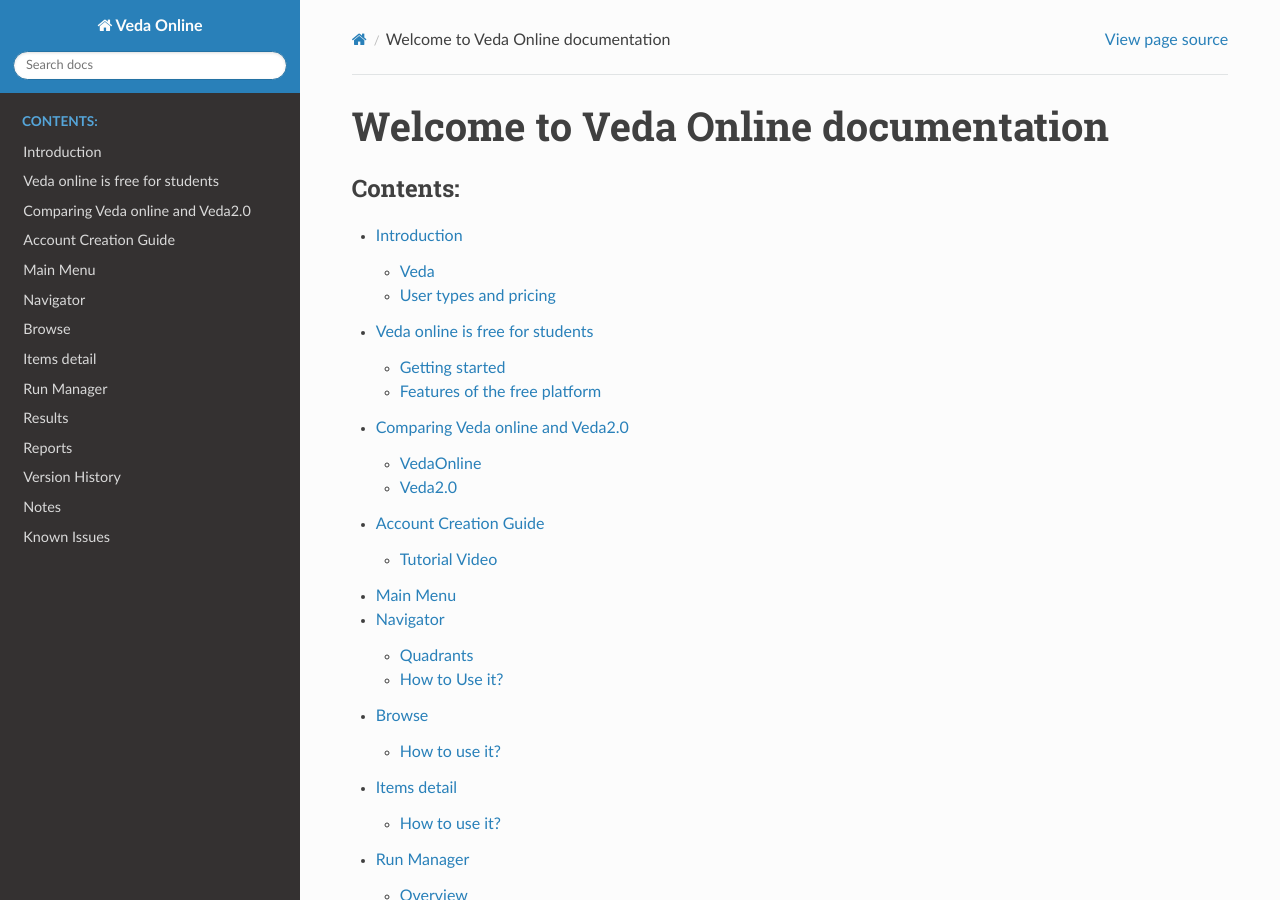
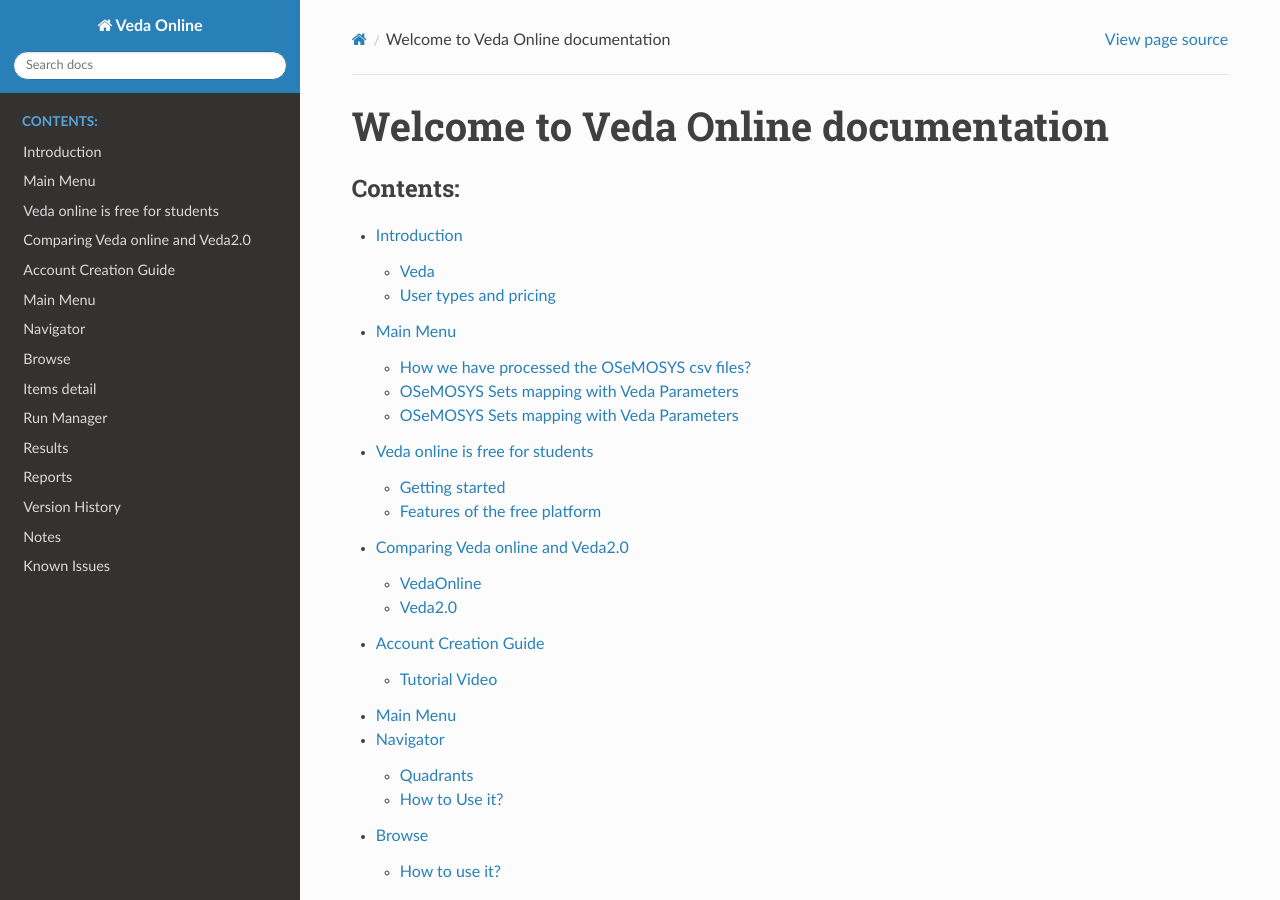
Before and after one commit to kanors-emr/VedaOnline-documentation, a Sphinx documentation site: the page built from source/index.rst, in a window 1280 px wide and 900 px high. Built offline with Sphinx 7.4.7 and the Read the Docs theme 3.1.0, drawn with Linux system fonts in a browser that asks for light colours.

Commit message:
OSeMOSYS introduction

```diff
--- a/source/index.rst
+++ b/source/index.rst
@@ -11,6 +11,7 @@ Welcome to Veda Online documentation
    :caption: Contents:
 
    pages/introduction
+   pages/OSeMOSYS
    pages/VO_free_academic
    pages/Comparing V2 and VO
    pages/Registration
--- /dev/null
+++ b/source/pages/OSeMOSYS.rst
@@ -0,0 +1,23 @@
+##########
+Main Menu
+##########
+
+How we have processed the OSeMOSYS csv files?
+----------------------------------------------
+The OSeMOSYS csv files are processed in the following way:
+
+
+OSeMOSYS Sets mapping with Veda Parameters
+------------------------------------------
+
+.. csv-table::
+   :file: sets.csv
+   :header: "name","times_set","index"
+
+
+
+OSeMOSYS Sets mapping with Veda Parameters
+------------------------------------------
+.. csv-table::
+   :file: parameter.csv
+   :header: "name","times_parameter","indices","topology_in_out","process_set_name","commodity_set_name","category"
```
Also changed, not shown: source/pages/parameter.csv (added, +54 -0 lines), source/pages/sets.csv (added, +12 -0 lines).
